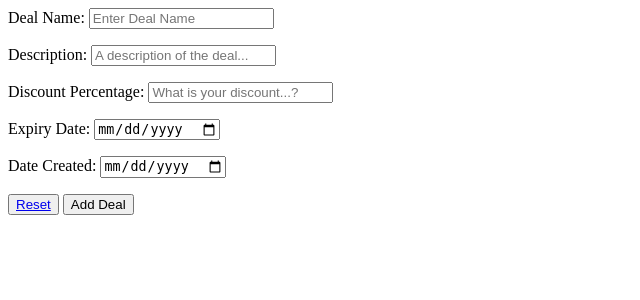
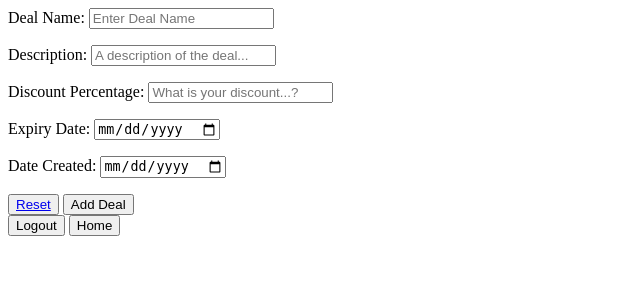
Before and after one commit to XifeiNi/find-dine, a Flask app: page /deal in a window 1280 px wide. Shown: the top 300 px of the page, without its empty margins (0-640 px from the left). Run offline with Flask 2, Linux system fonts and the light colour scheme; the visitor is signed in with stand-in values (Sample User, id 1).

Commit message:
Working on the database for the business side deals, etc

```diff
--- a/business/app.py
+++ b/business/app.py
@@ -50,6 +50,8 @@ def signup():
 
 @app.route('/', methods=['GET', 'POST'])
 def login():
+    if current_user.is_authenticated:
+        return redirect(url_for('home'))
     if request.method == 'POST':
         data = request.form
         user_email = data['username']
@@ -91,14 +93,22 @@ def create_deal():
 def forgot_password():
     if request.method == 'POST':
         data = request.form
-        user_email = data['username']
+        user_email = data['email']
         password = data['password']
         user = Business_Profile.query.filter_by(email=user_email).first()
         if user is not None:
             user.password = password
             db.session.commit()
             return redirect(url_for('login'))
-        return render_template('forgot_password.html', error="Username does not exist! Please signup!")
+        else:
+            return render_template('forgot_password.html', error="Username does not exist! Please signup!")
+    return render_template('forgot_password.html')
+
+@app.route("/logout")
+@login_required
+def logout():
+    logout_user()
+    return redirect(url_for('login'))
 
 if __name__ == '__main__':
     socketio.run(app, debug=True)
--- a/business/models.py
+++ b/business/models.py
@@ -16,6 +16,7 @@ class Business_Profile(UserMixin,db.Model):
     price_guide = db.Column(db.String)
     category = db.Column(db.String)
 
+    deals = db.relationship('Deal')
 
 
 
@@ -23,6 +24,7 @@ class Deal(db.Model):
     __tablename__ = 'deal'
 
     id = db.Column(db.Integer, primary_key=True)
+    business_id = db.Column(db.Integer, db.ForeignKey('business_profile.id'))
     deal_name = db.Column(db.String)
     description = db.Column(db.String)
     # deal_image = db.Column(db.)
--- a/templates/business/forgot_password.html
+++ b/templates/business/forgot_password.html
@@ -31,6 +31,8 @@
         Confirm Password:
         <label for="confirm_password"></label><input type="password" placeholder="Confirm Password" name="confirm_password" id="confirm_password" required>
         <p id="confirm_error"></p>
+        <button type="button" id="reset_add"><a href="forgot_password.html">Reset</a></button>
+        <input type="submit" id="submit" value="Change Password">
     </form>
       {% if error %}
         <p class="error"><strong>Error:</strong> {{ error }}
--- a/templates/business/new_deal.html
+++ b/templates/business/new_deal.html
@@ -33,10 +33,19 @@
         <button type="button" id="reset_add"><a href="new_deal.html">Reset</a></button>
         <input type="submit" id="submit" value="Add Deal">
     </form>
+    <button class="btn btn-default" type="button" id = "logout" onclick="redirect_logout()">Logout</button>
+    <button class="btn btn-default" type="button" id = "home" onclick="redirect_home()">Home</button>
+
 </body>
 <script>
     function add_valid_info(){
         return true
     }
+    function redirect_logout(){
+        window.location.href="{{ url_for('logout') }}"
+    }
+    function redirect_home(){
+        window.location.href="{{ url_for('home') }}"
+    }
 </script>
 </html>
```
Also changed, not shown: templates/business/homepage.html (+14 -1 lines).
